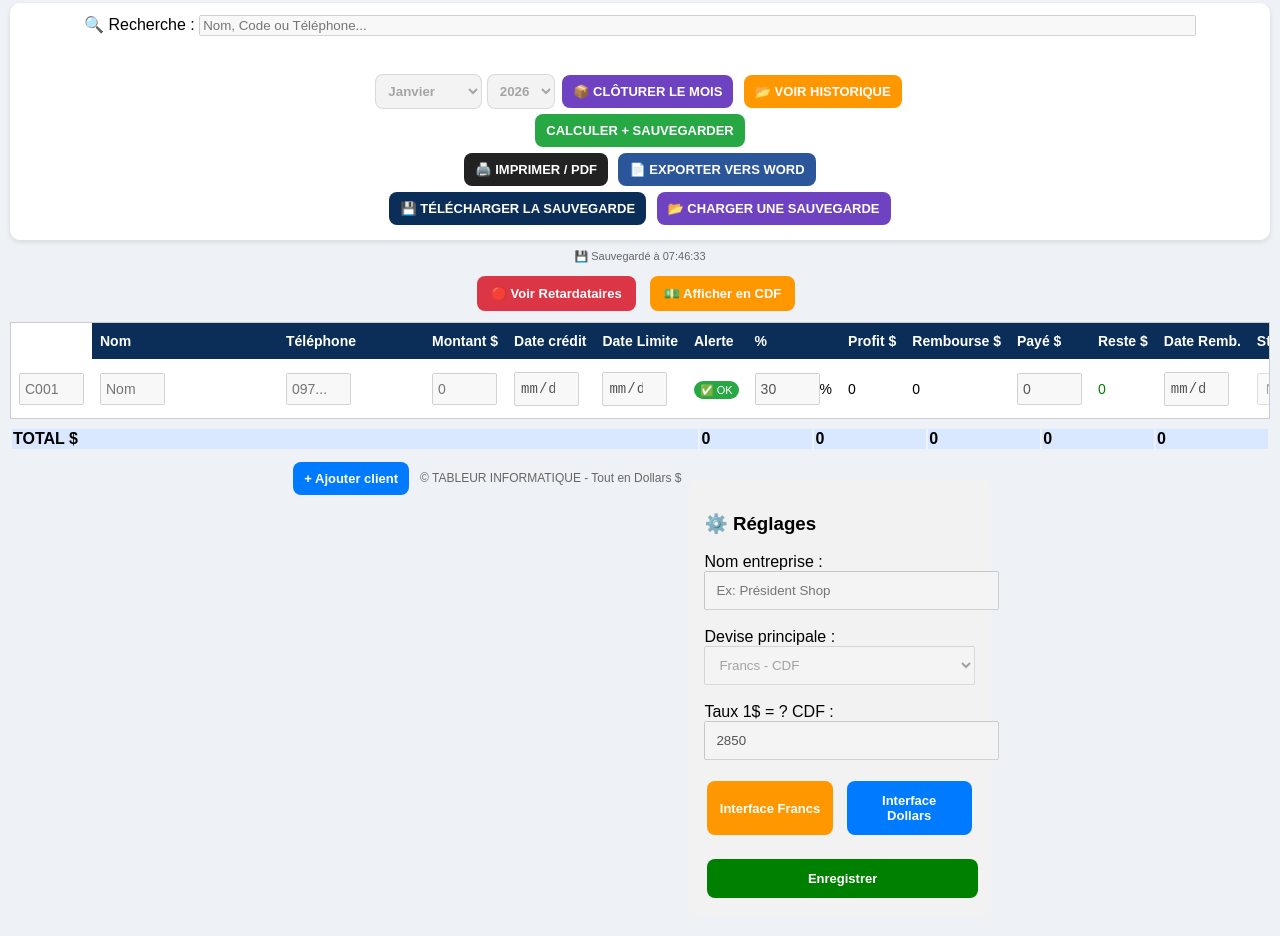
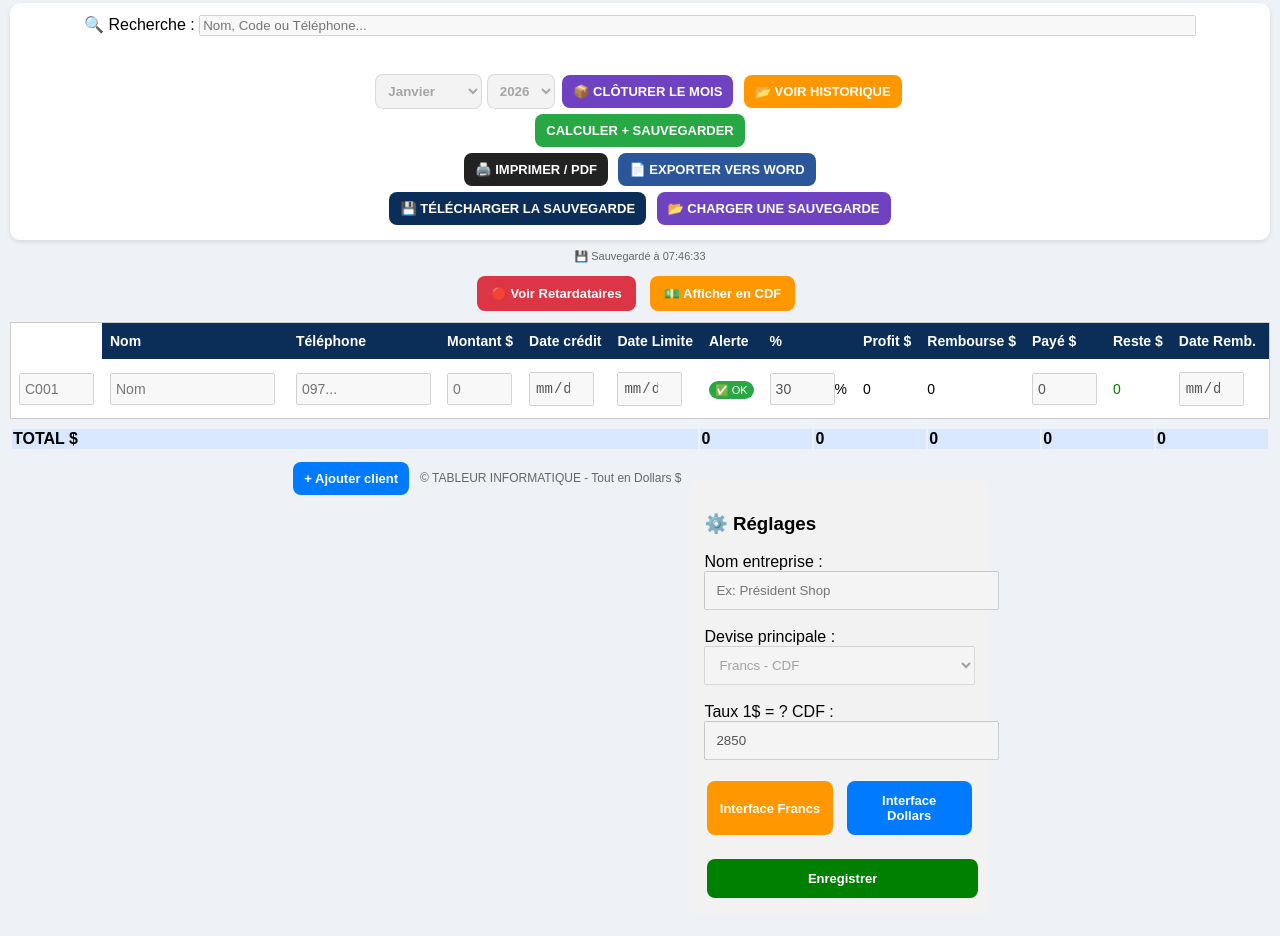
Before and after one commit to tableurinformatique-web/Mes-clients, a plain HTML site: page offline.html in a window 1280 px wide. Shown: the part 778-1714 px from the top of the page. Drawn offline with Linux system fonts and the light colour scheme.

Commit message:
Update offline.html

```diff
--- a/offline.html
+++ b/offline.html
@@ -14,6 +14,10 @@
 #table th, #table td{padding:10px 8px !important; white-space:nowrap !important; text-align:left; vertical-align:middle;}
 #table th:first-child, #table td:first-child{position:sticky; left:0; background:#fff; z-index:2; font-weight:bold; text-align:left;}
 #table input, #table select{font-size:14px !important; padding:6px 4px !important; min-width:65px !important; width:65px !important; box-sizing:border-box !important;}
+  #table td:nth-child(1) input{width:75px !important; min-width:75px !important;}
+#table td:nth-child(2) input{width:165px !important; min-width:165px !important;}
+#table td:nth-child(3) input{width:135px !important; min-width:135px !important;}
+#table th:nth-child(1){min-width:75px !important;}
 #table td:nth-child(2){white-space:normal !important; word-break:normal !important; min-width:170px !important; max-width:220px; line-height:1.3;}
 #table td:nth-child(3){min-width:130px; text-align:left;}
 /* --- RECU PROPRE V3 --- */
```
